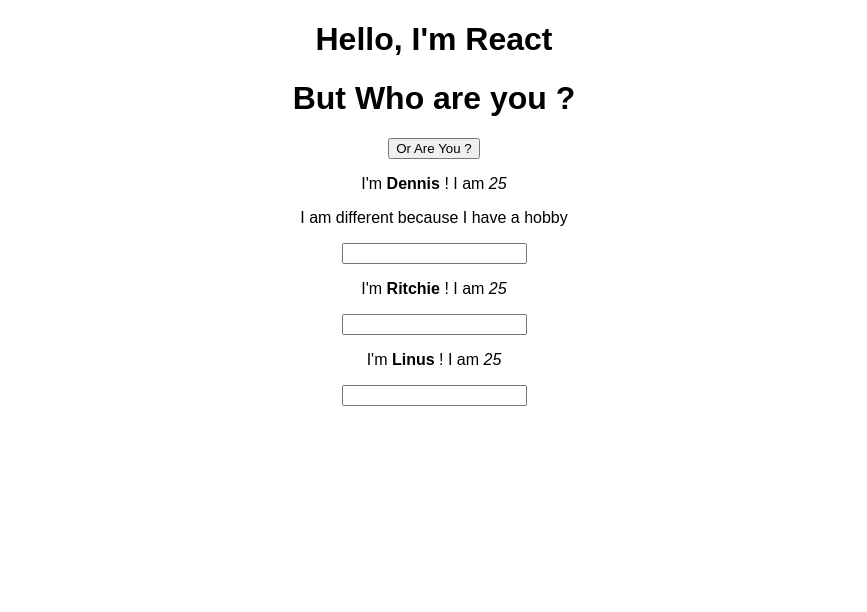
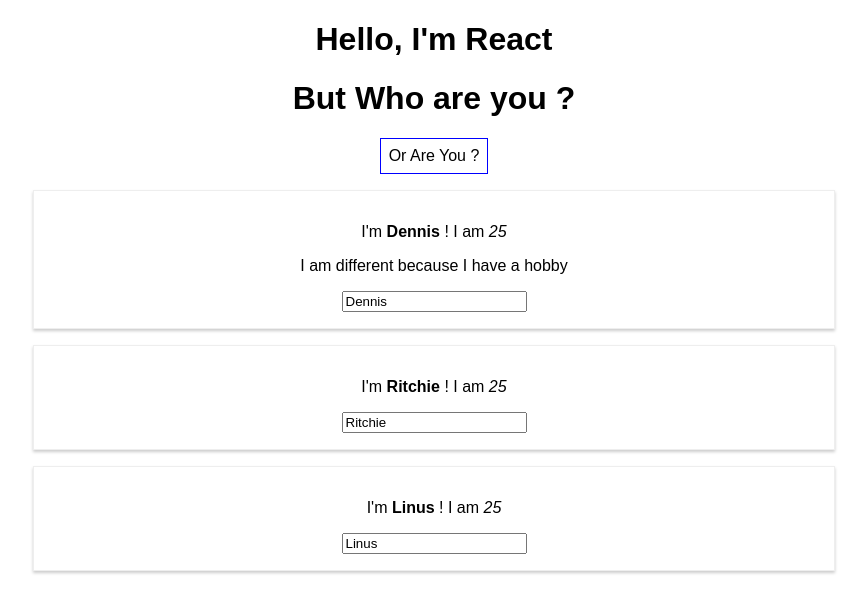
Before and after one commit to ShahriyarHussain/react-complete-guide, a React (Create React App) app: page / in a window 1280 px wide. Shown: the top 612 px of the page, without its empty margins (206-1073 px from the left). Built offline with nearby package versions, Linux system fonts and the light colour scheme.

Commit message:
Add Styling To Person

```diff
--- a/src/App.js
+++ b/src/App.js
@@ -1,6 +1,7 @@
 import React, { Component } from "react";
 import "./App.css";
 import Person from "./Person/Person";
+
 
 class App extends Component {
   state = {
@@ -36,11 +37,19 @@
   }
 
   render() {
+      const style = {
+          backgroundColor: 'white',
+          font: 'inherit',
+          border: '1px solid blue',
+          padding: '8px',
+          cursor: 'pointer'
+      };
+
     return (
       <div className="App">
         <h1>Hello, I'm React</h1>
         <h1>But Who are you ?</h1>
-        <button onClick={() => this.switchNameHandler("Ziga")}>
+        <button style={style} onClick={() => this.switchNameHandler("Ziga")}>
           Or Are You ?
         </button>
         <Person
@@ -62,7 +71,7 @@
         />
       </div>
     );
-  }
+    }
 }
 
 export default App;
--- /dev/null
+++ b/src/Person/Person.css
@@ -0,0 +1,8 @@
+.Person {
+    width: 60%;
+    margin: 16px auto;
+    border: 1px solid #eee;
+    box-shadow: 0 2px 3px #ccc;
+    padding: 16px;
+    text-align: center;
+}
--- a/src/Person/Person.js
+++ b/src/Person/Person.js
@@ -1,13 +1,14 @@
 import React from "react";
+import './Person.css';
 
 const person = (props) => {
   return (
-    <div>
+    <div className="Person">
       <p onClick={props.click}>
         I'm <strong>{props.name}</strong> ! I am <em>{props.age}</em>
       </p>
       <p>{props.children}</p>
-      <input type="text" onChange={props.changed}></input>
+      <input type="text" onChange={props.changed} value={props.name}></input>
     </div>
   );
 };
```
